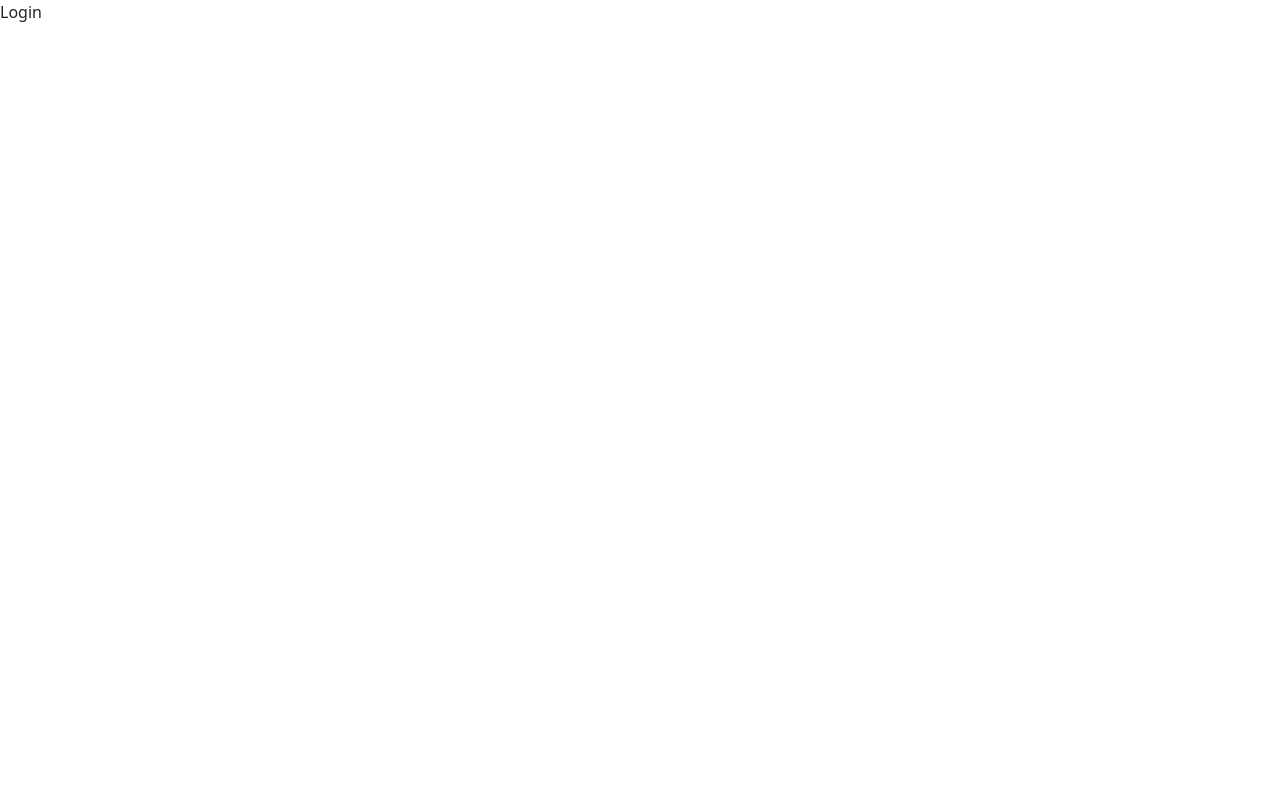
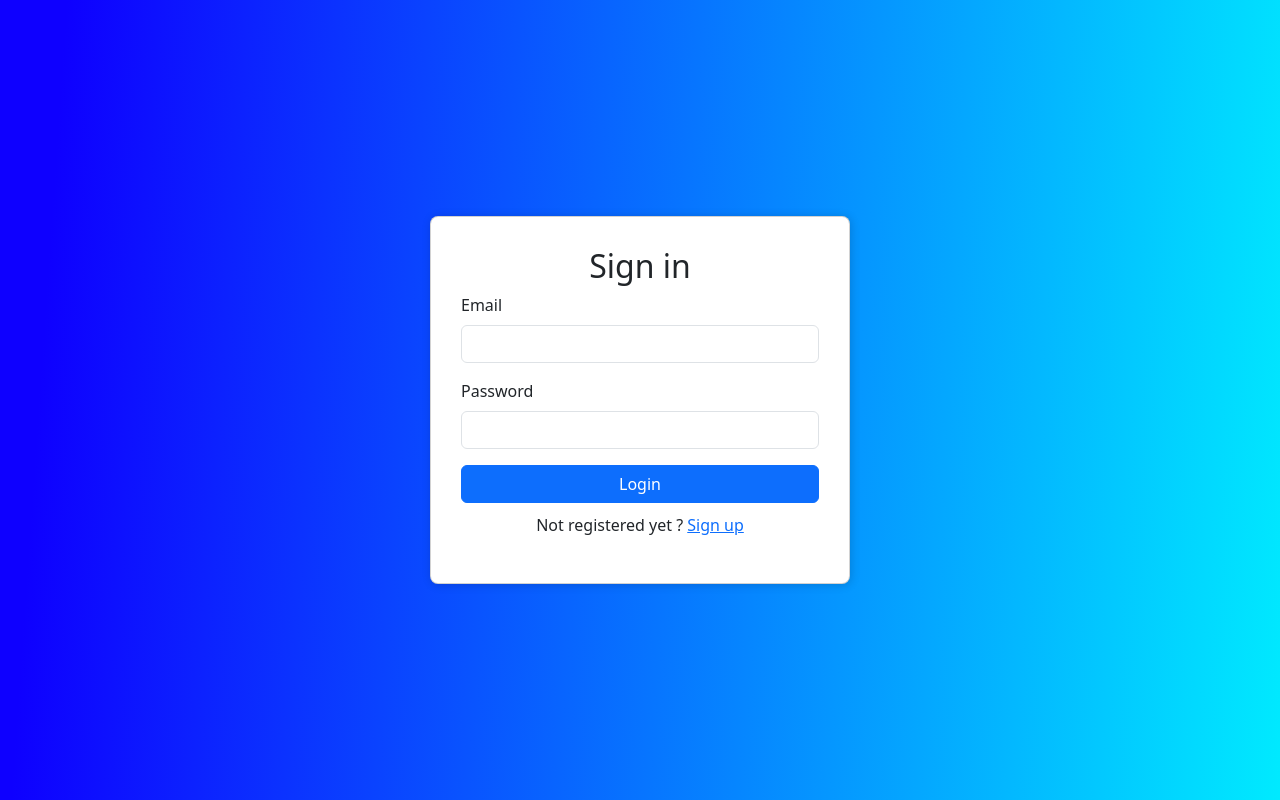
Before and after one commit to Eng-Francisco-Hernandez/admin-dashboard, a React (Create React App) app: page /login in a window 1280 px wide. Built offline with nearby package versions, Linux system fonts and the light colour scheme.

Commit message:
feat(frontend-development): added login and sign up pages

```diff
--- a/public/index.html
+++ b/public/index.html
@@ -24,7 +24,7 @@
       work correctly both with client-side routing and a non-root public URL.
       Learn how to configure a non-root public URL by running `npm run build`.
     -->
-    <title>React App</title>
+    <title>Admin dashboard</title>
   </head>
   <body>
     <noscript>You need to enable JavaScript to run this app.</noscript>
--- a/src/App.scss
+++ b/src/App.scss
@@ -1 +1,2 @@
 @import "~bootstrap/scss/bootstrap";
+@import './theme/main.scss';
--- a/src/pages/Login.tsx
+++ b/src/pages/Login.tsx
@@ -1,7 +1,31 @@
-import React from 'react'
+import React from "react";
+import { Button, Card, Form } from "react-bootstrap";
 
 export default function Login() {
+  const handleSubmit = (event: any) => {
+    const form = event.currentTarget;
+    console.log(form);
+    event.preventDefault();
+    event.stopPropagation();
+  };
+
   return (
-    <div>Login</div>
-  )
+    <div className="auth-layout">
+      <Card className="auth-form">
+        <h2 className="title">Sign in</h2>
+        <Form onSubmit={handleSubmit}>
+          <Form.Label htmlFor="inputEmail">Email</Form.Label>
+          <Form.Control type="email" id="inputEmail" className="mb-3" />
+          <Form.Label htmlFor="inputPassword">Password</Form.Label>
+          <Form.Control type="password" id="inputPassword" className="mb-3" />
+          <div className="d-grid gap-2">
+            <Button type="submit">Login</Button>
+          </div>
+        </Form>
+        <p className="auth-already-done">
+          Not registered yet ? <a href="/signup">Sign up</a>
+        </p>
+      </Card>
+    </div>
+  );
 }
--- a/src/pages/SignUp.tsx
+++ b/src/pages/SignUp.tsx
@@ -1,7 +1,41 @@
-import React from 'react'
+import { Button, Card, Form } from "react-bootstrap";
 
 export default function SignUp() {
   return (
-    <div>SignUp</div>
-  )
+    <div className="auth-layout">
+      <Card className="auth-form">
+        <h2 className="title">Sign Up</h2>
+        <Form>
+          <Form.Label htmlFor="inputEmail">Email</Form.Label>
+          <Form.Control type="email" id="inputEmail" className="mb-3" />
+
+          <Form.Label htmlFor="inputPassword">Password</Form.Label>
+          <Form.Control
+            type="password"
+            id="inputPassword"
+            aria-describedby="passwordHelpBlock"
+            className="mb-3"
+          />
+          <Form.Label htmlFor="inputPasswordConfirm">
+            Confirm password
+          </Form.Label>
+          <Form.Control type="password" id="inputPasswordConfirm" />
+          <Form.Text id="passwordHelpBlock" muted>
+            Your password must be 8-20 characters long, contain letters and
+            numbers, and must not contain spaces, special characters, or emoji.
+          </Form.Text>
+          <div>
+            <div className="d-grid gap-2">
+              <Button className="mt-3" type="submit">
+                Sign up
+              </Button>
+            </div>
+          </div>
+        </Form>
+        <p className="auth-already-done">
+          Already registered? <a href="/login">Sign in</a>
+        </p>
+      </Card>
+    </div>
+  );
 }
--- /dev/null
+++ b/src/theme/form.scss
@@ -0,0 +1,14 @@
+.auth-form {
+  width: 420px;
+  box-shadow: rgb(0 0 0 / 16%) 1px 1px 10px;
+  padding: 30px;
+  border-radius: 8px;
+  background-color: white;
+  .title {
+    text-align: center;
+  }
+  .auth-already-done {
+    margin-top: 10px;
+    text-align: center;
+  }
+}
--- /dev/null
+++ b/src/theme/layout.scss
@@ -0,0 +1,9 @@
+.auth-layout {
+  display: flex;
+  justify-content: center;
+  align-items: center;
+  width: 100vw;
+  height: 100vh;
+  background: rgb(0,234,255);
+  background: linear-gradient(274deg, rgba(0,234,255,1) 0%, rgba(14,0,255,1) 95%);
+}
--- /dev/null
+++ b/src/theme/main.scss
@@ -0,0 +1,3 @@
+@import './layout.scss';
+@import './form.scss';
+@import './containers.scss';
```
Also changed, not shown: src/theme/containers.scss (added).
